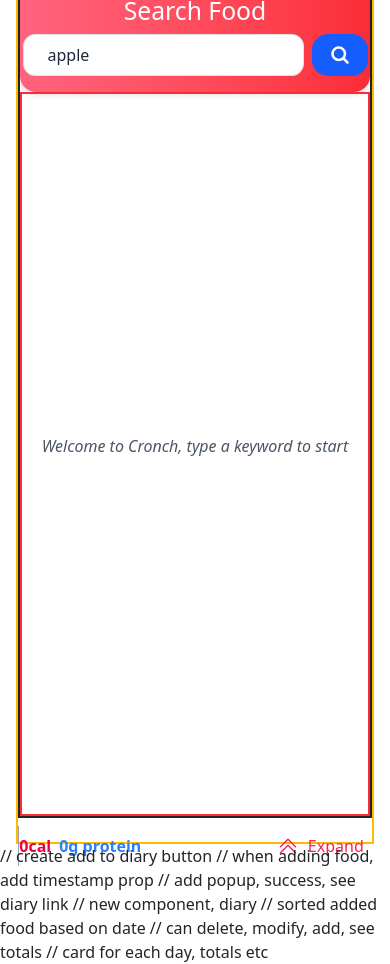
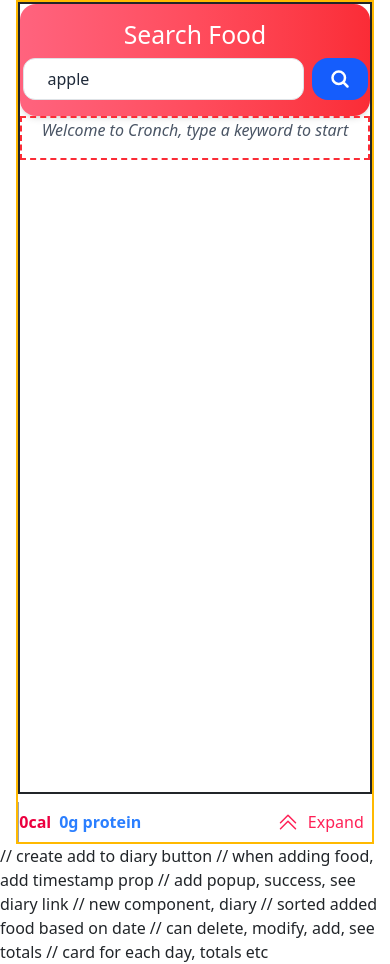
Before and after one commit to revlienn/Cronch, an Angular app in the folder client/: page / in a window 390 px wide. Built offline with nearby package versions, Linux system fonts and the light colour scheme.

Commit message:
Adjust mobile view

```diff
--- a/client/src/app/foods/cart/cart.html
+++ b/client/src/app/foods/cart/cart.html
@@ -1,5 +1,5 @@
 <div
-   class="hidden md:flex md:flex-col md:h-full transition-transform duration-500 ease-in-out transform translate-y-full md:translate-y-0 h-[40vh] overflow-y-auto"
+   class="hidden md:flex md:flex-col md:h-full transition-shadow duration-500 ease-in-out transform translate-y-full md:translate-y-0 h-[40vh] overflow-y-auto"
    id="maincart">
    <h5 class="text-center text-gray-800">Food Diary</h5>
    <div class="flex flex-col flex-grow overflow-x-hidden">
@@ -84,7 +84,10 @@
 
 
 
-<div class="flex md:hidden justify-between items-center">
+<div class="flex flex-grow
+md:hidden justify-between items-center
+transition-shadow ease-in-out duration-500"
+[class.border-t-1]="foodService.cartOpen()">
    <div class="flex justify-between"><span class="text-rose-600 font-semibold pe-2">{{total().calories}}cal</span>
       <span class="text-blue-500 font-semibold">{{total().protein}}g protein</span>
    </div>
--- a/client/src/app/foods/cart/cart.ts
+++ b/client/src/app/foods/cart/cart.ts
@@ -19,7 +19,7 @@ export class Cart {
       { calories: 0, protein: 0 }
     )
   })
-  cartOpen = false;
+  cartOpen = this.foodService.cartOpen();
 
   constructor() {
   }
--- a/client/src/app/foods/food-search-area/food-search-area.html
+++ b/client/src/app/foods/food-search-area/food-search-area.html
@@ -1,11 +1,11 @@
-<div class="flex flex-col h-[100vh] border-2">
+<div class="flex flex-col md:h-[100vh] h-full border-2 ">
    <div
       class="mx-auto bg-gradient-to-r from-rose-400 to-red-500 shadow-md rounded-2xl flex flex-col py-3 w-full">
       <h2 class="font-bold text-xl text-center text-white">Search Food</h2>
 
       <form class="flex items-stretch justify-center gap-2 sm:flex" [formGroup]="searchForm" (ngSubmit)="search()">
          <input [formControl]="searchTerm" type="text" placeholder="Ex.apple"
-            class="border border-gray-400 rounded-xl px-4 py-2 focus:outline-none  focus:shadow-lg focus:shadow-rose-700 bg-white text-gray-800 transition duration-150 ease-in-out">
+            class="border border-gray-400 rounded-xl px-4 py-2 focus:outline-none  focus:shadow-lg focus:shadow-rose-700 bg-white text-gray-800 transition duration-150 ease-in-out max-w-[80vw] md:max-w-[20em]">
          <button type="submit" [disabled]="!searchForm.valid"
             class=" bg-blue-600 text-white hover:bg-blue-800 flex items-center justify-center p-2"
             style="border-radius: 1rem;">
@@ -19,7 +19,5 @@
       </form>
    </div>
 
-   <!-- <app-search-result-list [result]="searchResult()"
-      class="flex-grow w-full overflow-hidden" [cartOpen]="foodService.cartOpen()"></app-search-result-list> -->
       <app-search-result-list [result]="searchResult()"[cartOpen]="foodService.cartOpen()" class="flex-grow overflow-y-auto"></app-search-result-list>
 </div>
--- a/client/src/app/foods/search-result-list/search-result-list.html
+++ b/client/src/app/foods/search-result-list/search-result-list.html
@@ -1,9 +1,11 @@
-<div class="flex flex-col flex-grow h-full
+<div class="flex flex-col flex-grow md:h-full
   overflow-y-auto
   items-center justify-center
+  transition-all ease-in-out duration-500
   z-1
-  border-2 border-red-500"
-  [class.h-[35vh]]="foodService.cartOpen()"
+  border-2 border-red-500 border-dashed"
+  [class.h-[40vh]]="foodService.cartOpen()"
+  [class.h-[80vh]]="!foodService.cartOpen()"
   >
 
   @if(busyService.madeReq()){
```
